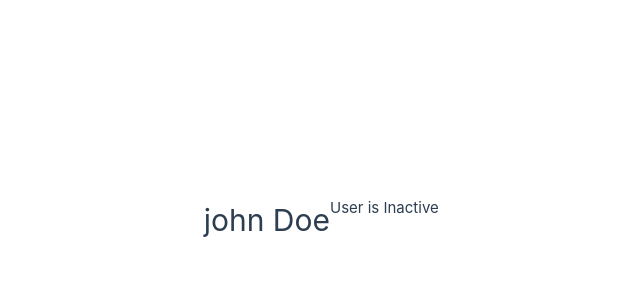
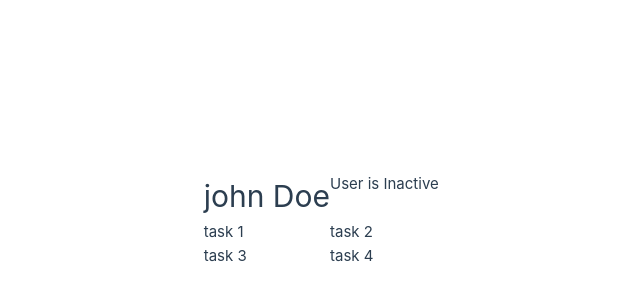
Before and after one commit to devkp1/vue-crash, a Vue app: page / in a window 1280 px wide. Shown: the part 180-480 px from the top of the page, without its empty margins (310-950 px from the left). Built offline with nearby package versions, Linux system fonts and the light colour scheme.

Commit message:
add for-loop

```diff
--- a/src/App.vue
+++ b/src/App.vue
@@ -4,6 +4,7 @@ export default {
     return {
       name: "john Doe",
       status: "",
+      tasks: ["task 1", "task 2", "task 3", "task 4"],
     };
   },
 };
@@ -14,6 +15,8 @@ export default {
   <p v-if="status === 'active'">User is Active</p>
   <p v-else-if="status === 'pending'">User is pending</p>
   <p v-else="status">User is Inactive</p>
+
+  <p v-for="task in tasks">{{ task }}</p>
 </template>
 
 <style scoped>
```
